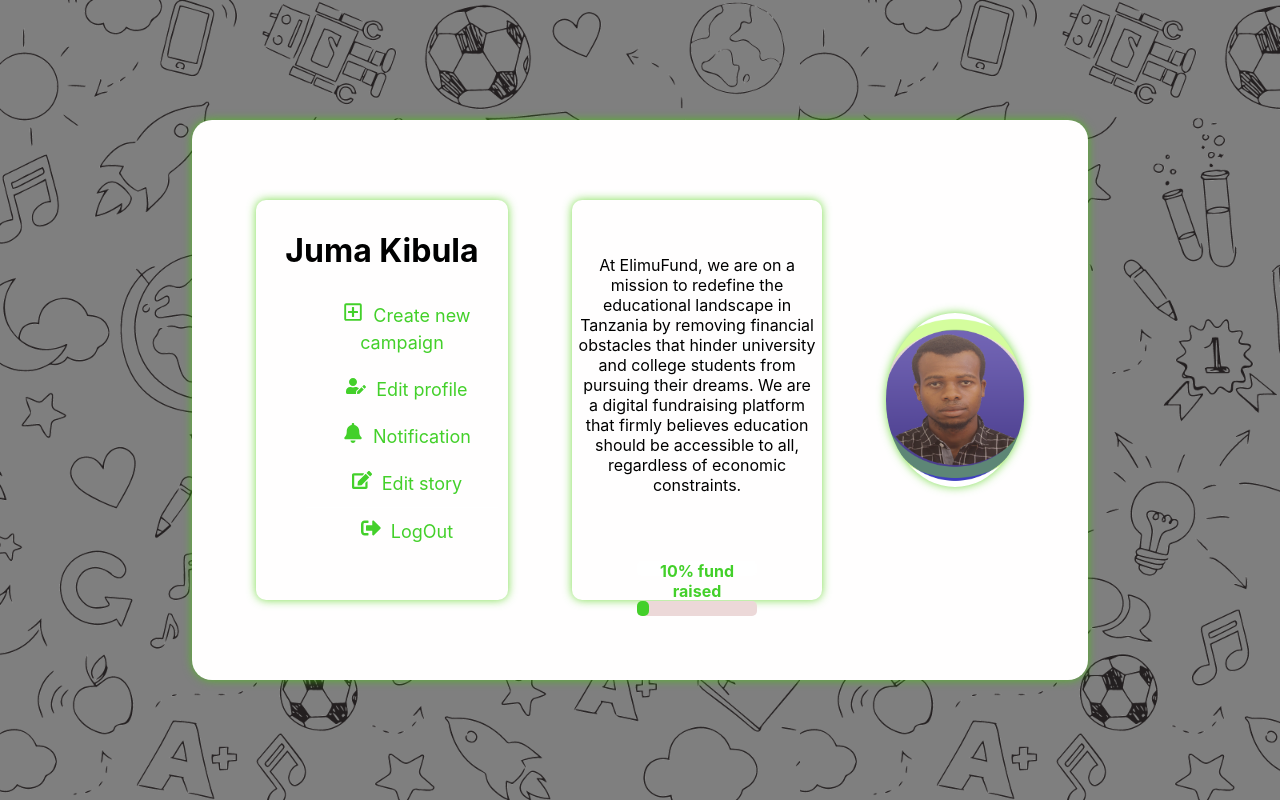
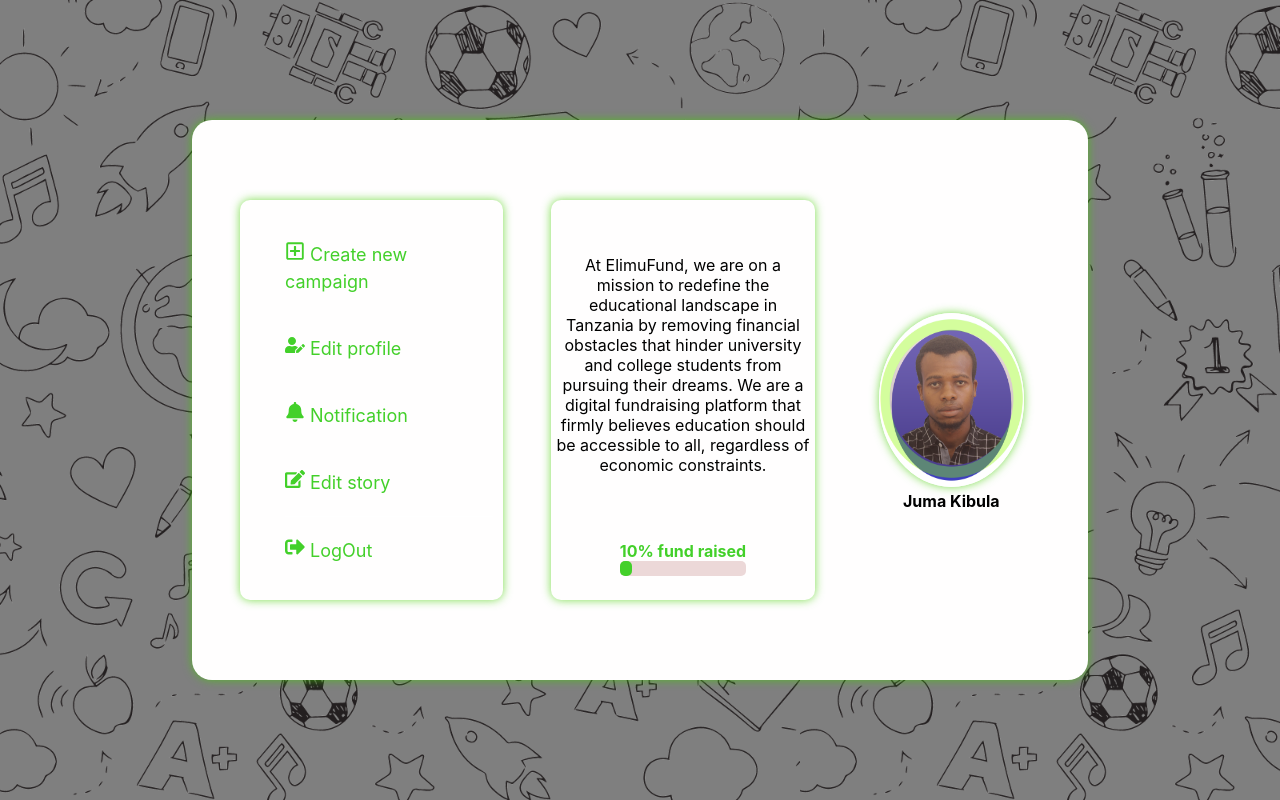
Before and after one commit to Aka-Jr/ElimuFund, a React (Create React App) app in the folder elimu-fund/: page /studentDashboard in a window 1280 px wide. Built offline with nearby package versions, Linux system fonts and the light colour scheme.

Commit message:
Added logout functionality
Added in Admin Dashboard and student Dashboard

```diff
--- a/elimu-fund/src/AdminDashboard/Sidebar.js
+++ b/elimu-fund/src/AdminDashboard/Sidebar.js
@@ -1,10 +1,33 @@
 import React, { useState } from 'react';
 import { FiHome, FiUsers, FiLogOut, FiDollarSign, FiBarChart2, FiMenu, FiDatabase, FiSend, FiHelpCircle } from 'react-icons/fi';
-import { Link } from 'react-router-dom';
+import { Link, useNavigate  } from "react-router-dom";
+import "../App.css";
+import request from "superagent";
+import { toast } from "react-toastify";
 
 import '../App.css';
+import Logout from '../components/Logout';
 
 const Sidebar = () => {
+
+  const navigate = useNavigate();
+
+  const handleLogout = async () => {
+    try {
+      const response = await request.post("http://localhost:5000/logout");
+
+      if (response.body.error === false) {
+        toast.success("Logged out successfully");
+        navigate("/login"); // Redirect to the login page
+      } else {
+        toast.error("Logout failed");
+      }
+    } catch (error) {
+      console.error(error);
+      toast.error("An error occurred during logout");
+    }
+  };
+
   const [isExpanded, setIsExpanded] = useState(true);
 
   const toggleSidebar = () => {
@@ -60,8 +83,11 @@
           </Link>
         </li>
         <li>
-          <Link to="/logout">
+          <Link
+          onClick={handleLogout}
+          >
             <FiLogOut color="#000" />
+
             {isExpanded && <span>Logout</span>}
           </Link>
         </li>
--- a/elimu-fund/src/App.css
+++ b/elimu-fund/src/App.css
@@ -751,23 +751,21 @@
 
 .StudentDashboardMenuSection{
   width: 300px;
-  margin: 2rem;
+  margin: 1rem;
   border-radius: 10px;
   background-color: #fffefe;
   align-items: center;
   justify-content: center;
   box-shadow: 0px 0px 10px rgba(67, 208, 0, 0.7);
-  text-align: center;
-  padding: 10px;
+  padding: 5px;
   height: 400px;
 }
 
-.StudentDashboardMenuSection li, span{
+.StudentDashboardMenuSection li, .dashboard-icons{
   list-style: none;
-  align-items: center;
-  justify-content: space-around;
-  padding: 10px;
-  gap: 10px;
+  padding-bottom: 20px;
+  padding-top: 20px;
+ margin-right: 5px;
 }
 
 .profile-links{
@@ -801,10 +799,15 @@
   align-items: center;
   justify-content: center;
   box-shadow: 0px 0px 10px rgba(67, 208, 0, 0.7);
-background-image: url(../public/Profile_JR.png);
 background-position: center;
 background-size: cover;
 
+}
+
+.student-dashboard-img{
+height: 100%;
+width: 100%;
+border-radius: 50%;
 }
 
 /* .StudentDashboardProfilePicture img{
--- a/elimu-fund/src/components/StudentDashboard.js
+++ b/elimu-fund/src/components/StudentDashboard.js
@@ -1,34 +1,84 @@
 import React from "react";
-import { Link } from 'react-router-dom';
-import '../App.css';
-import { FaBell, FaEdit, FaHome, FaRegPlusSquare, FaSignOutAlt, FaUserEdit } from "react-icons/fa";
+import { Link, useNavigate  } from "react-router-dom";
+import "../App.css";
+import request from "superagent";
+import { toast } from "react-toastify";
+
+import {
+  FaBell,
+  FaEdit,
+  FaHome,
+  FaRegPlusSquare,
+  FaSignOutAlt,
+  FaUserEdit,
+} from "react-icons/fa";
 import StudentDashboardCard from "./StudentDashboardCard";
 import StudentCampaignData from "./StudentCampaignData";
 
 const StudentDashboard = () => {
+    const navigate = useNavigate();
 
-    return(
+    const handleLogout = async () => {
+        try {
+          const response = await request.post("http://localhost:5000/logout");
+
+          if (response.body.error === false) {
+            toast.success("Logged out successfully");
+            navigate("/login"); // Redirect to the login page
+          } else {
+            toast.error("Logout failed");
+          }
+        } catch (error) {
+          console.error(error);
+          toast.error("An error occurred during logout");
+        }
+      };
+
+      // Rest of your component...
+
+
+
+  return (
     <div id="studentDashboard-main-contaainer">
       <div id="student-dashboard-container">
         <div className="StudentDashboardMenuSection">
-                    <h1>Juma Kibula</h1>
+
           <ul>
-                    <li><span className="dashboard-icons"><FaRegPlusSquare  color="#43d02a" size={20} /></span>
-                    <Link className="profile-links" to="/createcampaign">Create new campaign</Link></li>
-
-                    <li><span className="dashboard-icons"><FaUserEdit  color="#43d02a" size={20} />
-                    </span><Link className="profile-links" to="/createcampaign">Edit profile</Link></li>
-
-                    <li><span className="dashboard-icons"><FaBell  color="#43d02a" size={20}/>
-                    </span><Link  className="profile-links" to="/createcampaign">Notification</Link></li>
+            <li>
+              <span className="dashboard-icons">
+                <FaRegPlusSquare color="#43d02a" size={20} />
+              </span>
+              <Link className="profile-links" to="/createcampaign">
+                Create new campaign
+              </Link>
+            </li>
 
             <li>
               <span className="dashboard-icons">
-                        <FaEdit  color="#43d02a" size={20} />
+                <FaUserEdit color="#43d02a" size={20} />
+              </span>
+              <Link className="profile-links" to="/createcampaign">
+                Edit profile
+              </Link>
+            </li>
+
+            <li>
+              <span className="dashboard-icons">
+                <FaBell color="#43d02a" size={20} />
+              </span>
+              <Link className="profile-links" to="/createcampaign">
+                Notification
+              </Link>
+            </li>
+
+            <li>
+              <span className="dashboard-icons">
+                <FaEdit color="#43d02a" size={20} />
               </span>
 
-                    <Link className="profile-links" to="/createcampaign"  >Edit story</Link>
-
+              <Link className="profile-links" to="/createcampaign">
+                Edit story
+              </Link>
             </li>
             {/* <li>
                         <span className="dashboard-icons">
@@ -38,30 +88,38 @@
                     </li> */}
             <li id="logout">
               <span className="dashboard-icons">
-                        <FaSignOutAlt   color="#43d02a" size={20} />
+                <FaSignOutAlt color="#43d02a" size={20} />
               </span>
-                        <Link className="profile-links" to="/login"  >LogOut</Link>
+              <Link
+              className="profile-links"
+
+              onClick={handleLogout}
+              >
+                LogOut
+              </Link>
             </li>
           </ul>
         </div>
         <div className="StudentDashboardStorySection">
-                    <p>At ElimuFund, we are on a mission to redefine the educational
+          <p>
+            At ElimuFund, we are on a mission to redefine the educational
             landscape in Tanzania by removing financial obstacles that hinder
-                        university and college students from pursuing their dreams.
-                        We are a digital fundraising platform that firmly believes
-                        education should be accessible to all, regardless of economic
-                        constraints.</p>
+            university and college students from pursuing their dreams. We are a
+            digital fundraising platform that firmly believes education should
+            be accessible to all, regardless of economic constraints.
+          </p>
 
           <progress className="fund-progress" value="10" max="100"></progress>
         </div>
+
           <div className="StudentDashboardProfilePicture">
+          <img className="student-dashboard-img" src="./Profile_JR.png" />
+          <center>     <span><b>Juma Kibula</b></span></center>
 
         </div>
-
       </div>
-
     </div>
-    )
-}
+  );
+};
 
 export default StudentDashboard;
--- a/elimu-fund/src/components/StudentDashboardCard.js
+++ b/elimu-fund/src/components/StudentDashboardCard.js
@@ -2,6 +2,8 @@
 import "../styles.css";
 
 const StudentDashboardCard = (props) => {
+
+
 
     return(
     <>
--- a/elimu-fund/src/pages/Login.js
+++ b/elimu-fund/src/pages/Login.js
@@ -9,6 +9,7 @@
   const [identity, setIdentity] = useState("");
   const [password, setPassword] = useState("");
   const navigate = useNavigate();
+
 
   const handleLogin = async () => {
     try {
@@ -44,6 +45,8 @@
       toast.error("An error occurred during login");
     }
   };
+
+
 
   return (
     <div className="login-container">
```
Also changed, not shown: 1 other file (tests, documents, lock files or other folders). Lines whose indentation alone changed are shown as unchanged.
